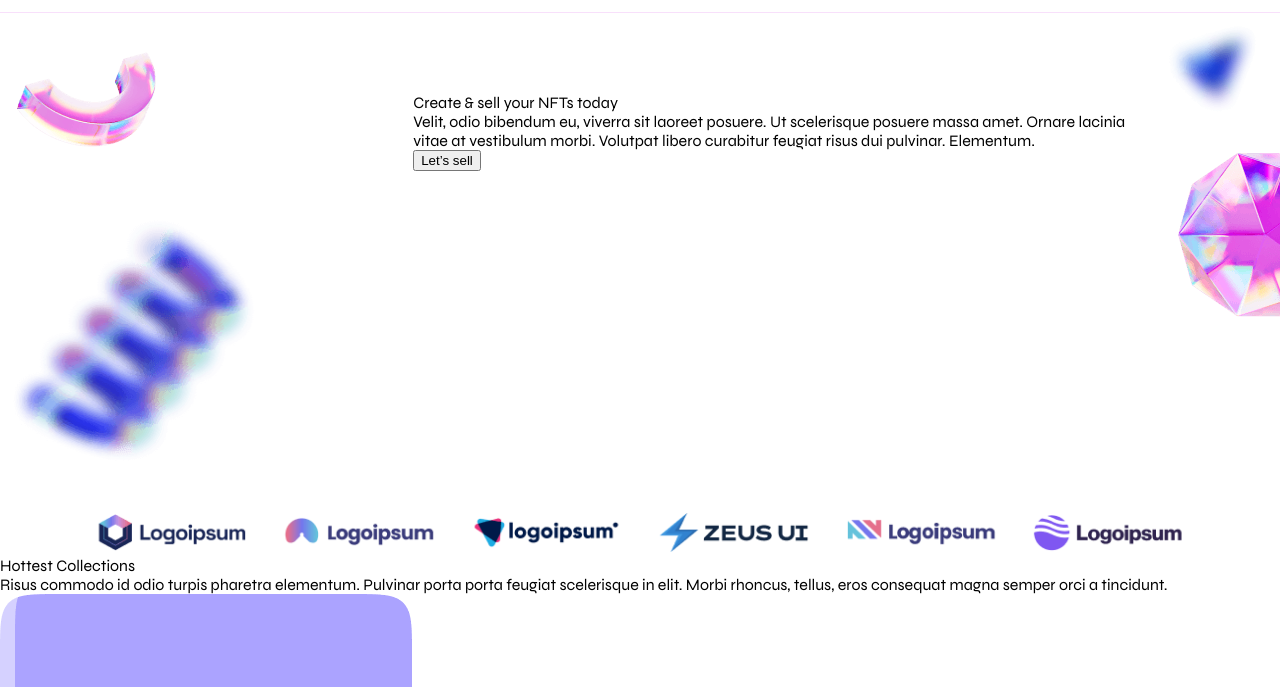
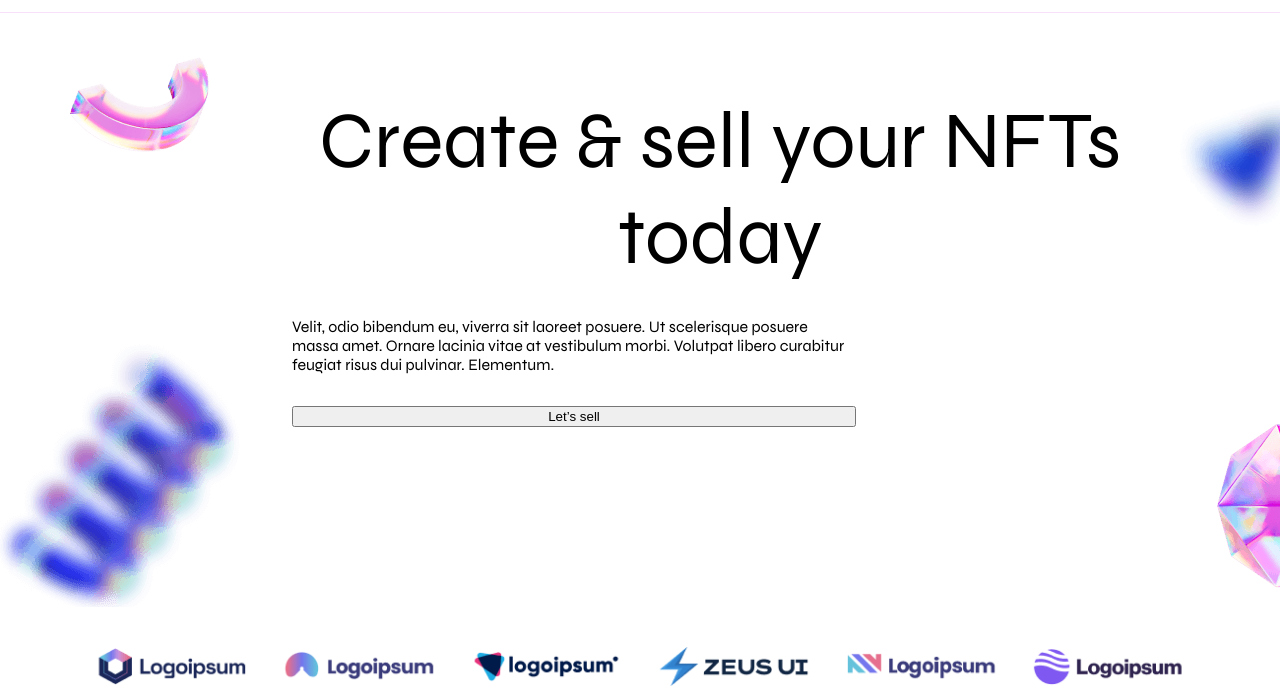
Before and after one commit to Vladfrontcode/nftlanding, a plain HTML site: page index.html in a window 1280 px wide. Shown: the part 63-750 px from the top of the page. Drawn offline with Linux system fonts and the light colour scheme.

Commit message:
main part styling

```diff
--- a/index.css
+++ b/index.css
@@ -155,32 +155,41 @@ html {
     main{
         display: flex;
         width: 1440px;
-        height: 500px;
-    }
+        height: 594px;
+        background-image:
+        url("../nftlanding/images/header and title/Background shape ul.png"),url("../nftlanding/images/header and title/Background shape bl.png"),url("../nftlanding/images/header and title/Background shape ur.png"),url("../nftlanding/images/header and title/Background shape br.png");
+        background-repeat: no-repeat;
+        background-position: 53px 5px, -16px 298px, 1162px 67px, 1196px 387px;
 
-    .main-ul{
-        width: 173px;
-        height: 174px;
-    }
-
-    .main-bl{
-        width: 299px;
-        height: 300px;
-    }
-
-    .main-ur{
-        width: 111px;
-        height: 112px;
-    }
-
-    .main-br{
-        width: 211px;
-        height: 211px;
     }
 
     .main-text {
+        display: flex;
+        flex-direction: column;
         width: 856px;
         height: 356px;
         padding-top: 80px;
+        padding-left: 292px;
+        gap: 32px;
+    }
+
+    .main__title {
+        width: 856px;
+        height: 192px;
+        font-family: 'Syne';
+        font-style: normal;
+        font-weight: 700;
+        font-size: 80px;
+        line-height: 96px;
+        text-align: center;
+        color: #000000;
+        text-shadow: -5px 5px 0px #FFFFFF;
 
     }
+    .main__subtitle{
+
+    }
+
+    .alllogo{
+        margin-top: 40px;
+    }
--- a/index.html
+++ b/index.html
@@ -30,38 +30,17 @@
         </div>
     </header>
     <main>
-
-        <div class="leftimg">
-            <img class="main-ul"
-            srcset="images/header and title/Background shape ul.png,
-            images/header and title/Background shape ul@2x.png 2x"
-            src="images/header and title/Background shape ul.png"
-            alt="error">
-            <img class="main-bl"
-            srcset="images/header and title/Background shape bl.png,
-            images/header and title/Background shape bl@2x.png 2x"
-            src="images/header and title/Background shape bl.png"
-            alt="error">
-        </div>
         <div class="main-text">
-            <p class="main__title">Create & sell your NFTs today</p>
-            <p class="mail_subtitle">Velit, odio bibendum eu, viverra sit laoreet posuere. Ut scelerisque posuere massa amet. Ornare lacinia vitae at vestibulum morbi. Volutpat libero curabitur feugiat risus dui pulvinar. Elementum.</p>
+            <div class="main__title">
+                <p >Create & sell your NFTs today</p>
+            </div>
+            <div class="mail_subtitle">
+                <p>Velit, odio bibendum eu, viverra sit laoreet posuere. Ut scelerisque posuere massa amet. Ornare lacinia vitae at vestibulum morbi. Volutpat libero curabitur feugiat risus dui pulvinar. Elementum.</p>
+            </div>
             <button>Let’s sell</button>
         </div>
-        <div class="rightimg" >
-            <img class="main-ur"
-            srcset="images/header and title/Background shape ur.png,
-            images/header and title/Background shape ur@2x.png 2x"
-            src="images/header and title/Background shape ur.png"
-            alt="error">
-            <img class="main-br"
-            srcset="images/header and title/Background shape br.png,
-            images/header and title/Background shape br@2x.png 2x"
-            src="images/header and title/Background shape br.png"
-            alt="error">
-        </div>
     </main>
-    <div>
+    <div class="alllogo">
         <img
         srcset="images/header and title/Content.png,
         images/header and title/Content@2x.png 2x"
```
